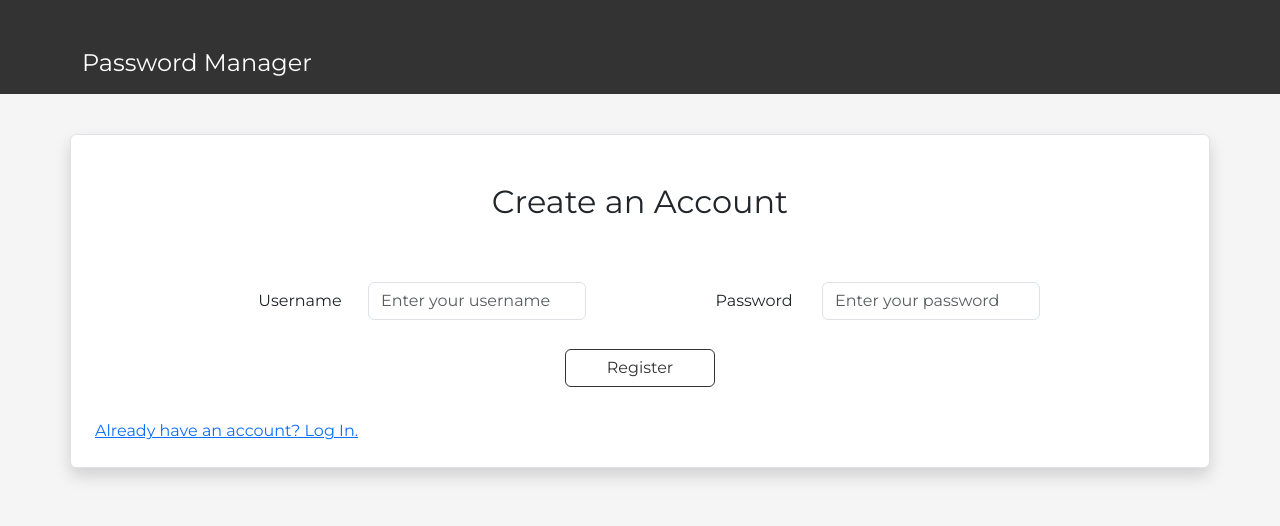
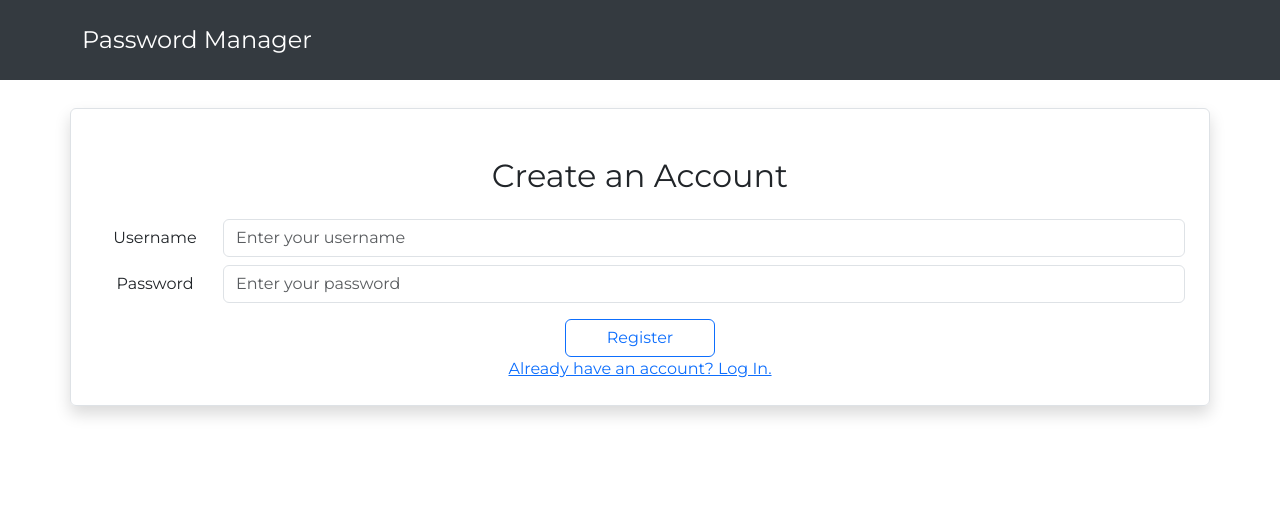
Before and after one commit to EzeSosa/pass-manager-front, a React (Create React App) app: page /signin in a window 1280 px wide. Shown: the top 526 px of the page. Built offline with nearby package versions, Linux system fonts and the light colour scheme.

Commit message:
ref: more styling

```diff
--- a/src/App.css
+++ b/src/App.css
@@ -1,5 +1,33 @@
+body {
+  margin: 0;
+  padding-top: 5rem;
+  box-sizing: border-box;
+}
+
 .App {
+  display: flex;
+  flex-direction: column;
+  min-height: 100vh;
+  text-align: center;
   font-family: 'Montserrat', sans-serif;
-  background-color: #f5f5f5;
-  min-height: 100vh;
 }
+
+.container {
+  max-width: 1200px;
+  margin: 0 auto;
+  padding: 20px;
+}
+
+.alert {
+  margin-top: 20px;
+}
+
+* {
+  margin: 0;
+  padding: 0;
+  box-sizing: border-box;
+}
+
+body {
+  background-color: #f4f4f4;
+}
--- a/src/styles/Form.css
+++ b/src/styles/Form.css
@@ -1,40 +1,55 @@
-.container {
-    margin-top: 2rem;
+.form-container {
+    padding-top: 80px;
 }
 
-.border {
-    border: 1px solid #ddd;
-    background-color: #fff;
+.form-box {
+    background: #ffffff;
+    border-radius: 8px;
+    box-shadow: 0 2px 10px rgba(0, 0, 0, 0.1);
+    padding: 20px;
+    max-width: 500px;
+    margin: 0 auto;
 }
 
-.shadow {
-    box-shadow: 0 4px 8px rgba(0, 0, 0, 0.1);
+.form-box h2 {
+    margin-bottom: 20px;
 }
 
-form {
-    text-align: center;
-    padding: 2rem;
-    flex-direction: column;
-    align-items: center;
+.form-box .form-group {
+    margin-bottom: 15px;
 }
 
-.mb-3 {
-    display: flex;
-    align-items: center;
-    justify-content: space-evenly;
-    padding: 5px;
+.form-box .form-control {
+    border-radius: 4px;
+    padding: 10px;
 }
 
-.form-label {
-    margin-right: 20px;
+.form-box .btn-submit:hover {
+    background-color: #0056b3;
 }
 
-.btn-submit {
-    border-radius: 50px;
-    width: 150px;
-    margin: 0.5rem;
+.form-box .btn-cancel {
+    background-color: #dc3545;
+    border: none;
+    color: #ffffff;
+    padding: 20px;
+    border-radius: 4px;
 }
 
-.alert-danger {
-    text-align: center;
+.form-box .btn-cancel:hover {
+    background-color: #c82333;
 }
+
+.alert {
+    margin-top: 20px;
+}
+
+.custom-btn {
+    border-radius: 5px;
+    padding: 8px 20px;
+    width: 130px;
+    height: 35px;
+    display: inline-flex;
+    align-items: center;
+    justify-content: center;
+}
--- a/src/styles/Home.css
+++ b/src/styles/Home.css
@@ -1,57 +1,44 @@
-.table-container {
-    display: flex;
-    flex-direction: column;
-    align-items: center;
+.home-container {
+    padding-top: 80px;
 }
 
-.custom-btn {
-    border-radius: 50px;
-    margin: 0 0.5rem;
+.table-container {
+    background: #ffffff;
+    border-radius: 8px;
+    box-shadow: 0 2px 10px rgba(0, 0, 0, 0.1);
+    padding: 30px;
 }
 
-.custom-table {
+.table {
     width: 100%;
-    border-collapse: collapse;
-    margin-top: 2rem;
 }
 
-.custom-table th,
-.custom-table td {
-    padding: 1rem;
+.table th,
+.table td {
     text-align: center;
-}
-
-.alert-danger {
-    text-align: center;
+    padding: 15px;
 }
 
 .btn-update {
-    background-color: #4caf50;
-    color: white;
-    border-radius: 50px;
-    margin: 0 0.5rem;
+    background-color: #007bff;
+    color: #ffffff;
+    border: none;
 }
 
 .btn-update:hover {
-    background-color: #45a049;
+    background-color: #0056b3;
 }
 
 .btn-delete {
-    background-color: #f44336;
-    color: white;
-    border-radius: 50px;
-    margin: 0 0.5rem;
+    background-color: #dc3545;
+    color: #ffffff;
+    border: none;
 }
 
 .btn-delete:hover {
-    background-color: #e53935;
+    background-color: #c82333;
 }
 
-.custom-table td {
-    background-color: transparent;
-    border-bottom: 1px solid #ddd;
+.alert {
+    margin-top: 20px;
 }
-
-.custom-table th {
-    background-color: #f5f5f5;
-}
--- a/src/styles/LoginPage.css
+++ b/src/styles/LoginPage.css
@@ -1,32 +1,49 @@
-.container {
-  margin-top: 2rem;
+.login-container {
+  display: flex;
+  justify-content: center;
+  align-items: center;
+  height: calc(100vh - 60px);
 }
 
-.border {
-  border: 1px solid #ddd;
-  background-color: #fff;
+.login-box {
+  background: #ffffff;
+  border-radius: 8px;
+  box-shadow: 0 2px 10px rgba(0, 0, 0, 0.1);
+  padding: 20px;
+  max-width: 400px;
+  width: 100%;
 }
 
-.shadow {
-  box-shadow: 0 4px 8px rgba(0, 0, 0, 0.1);
+.login-box h2 {
+  margin-bottom: 20px;
 }
 
-form {
-  background-color: #fff;
-  padding: 2rem;
+.login-box form {
+  display: flex;
+  flex-direction: column;
 }
 
-.btn-outline-primary {
-  border-color: #333;
-  color: #333;
+.login-box .form-group {
+  margin-bottom: 15px;
 }
 
-.btn-outline-primary:hover {
-  background-color: #333;
-  color: #fff;
+.login-box .form-control {
+  border-radius: 4px;
+  padding: 10px;
 }
 
-.alert-danger {
-  background-color: #f8d7da;
-  color: #721c24;
+.login-box .btn-primary {
+  background-color: #007bff;
+  border: none;
+  color: #ffffff;
+  padding: 10px;
+  border-radius: 4px;
 }
+
+.login-box .btn-primary:hover {
+  background-color: #0056b3;
+}
+
+.login-box .alert {
+  margin-top: 15px;
+}
--- a/src/styles/Navbar.css
+++ b/src/styles/Navbar.css
@@ -1,23 +1,48 @@
+.navbar {
+    background-color: #343a40;
+    padding: 10px 20px;
+    position: fixed;
+    width: 100%;
+    top: 0;
+    left: 0;
+    z-index: 1000;
+}
+
+.navbar-brand {
+    color: #ffffff;
+    font-size: 1.5rem;
+    text-decoration: none;
+}
+
+.navbar .navbar-nav {
+    margin-left: auto;
+}
+
+.navbar .nav-link {
+    color: #ffffff;
+    margin-left: 20px;
+    border-radius: 15px;
+    letter-spacing: 0.5px;
+}
+
+.navbar .btn {
+    margin-left: 20px;
+}
+
+.navbar .btn-logout {
+    background-color: #dc3545;
+    border: none;
+}
+
+.navbar .btn-logout:hover {
+    background-color: #c82333;
+}
+
 .custom-navbar {
-    background-color: #333;
-    padding: 0.5rem 1rem;
+    background-color: #343a40;
+    height: 80px;
     display: flex;
     align-items: center;
+    justify-content: space-between;
+    padding: 0 20px;
 }
-
-.custom-navbar .navbar-brand {
-    color: #fff;
-    font-size: 1.5rem;
-}
-
-.custom-btn {
-    border-radius: 50px;
-    color: #fff;
-    border: 1px solid transparent;
-}
-
-.custom-btn:hover {
-    background-color: #fff;
-    color: #333;
-    border-color: #333;
-}
```
